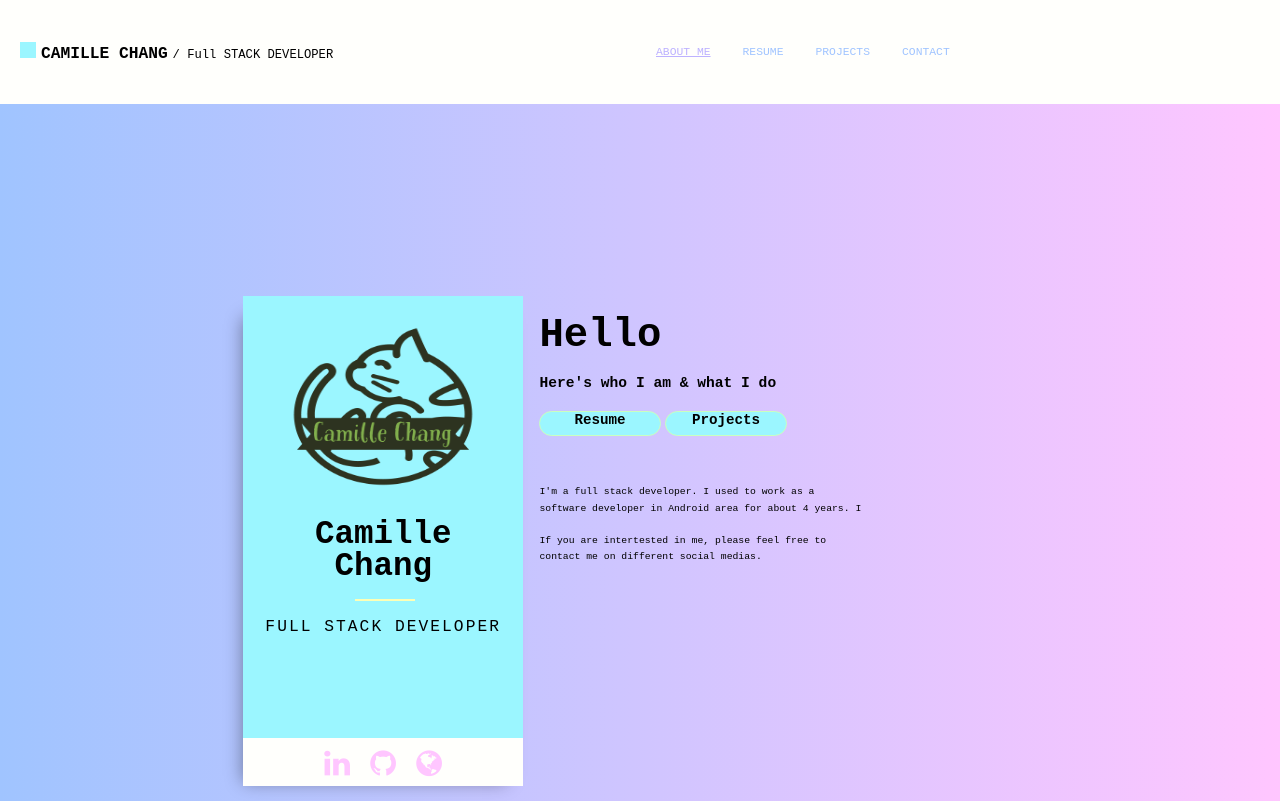
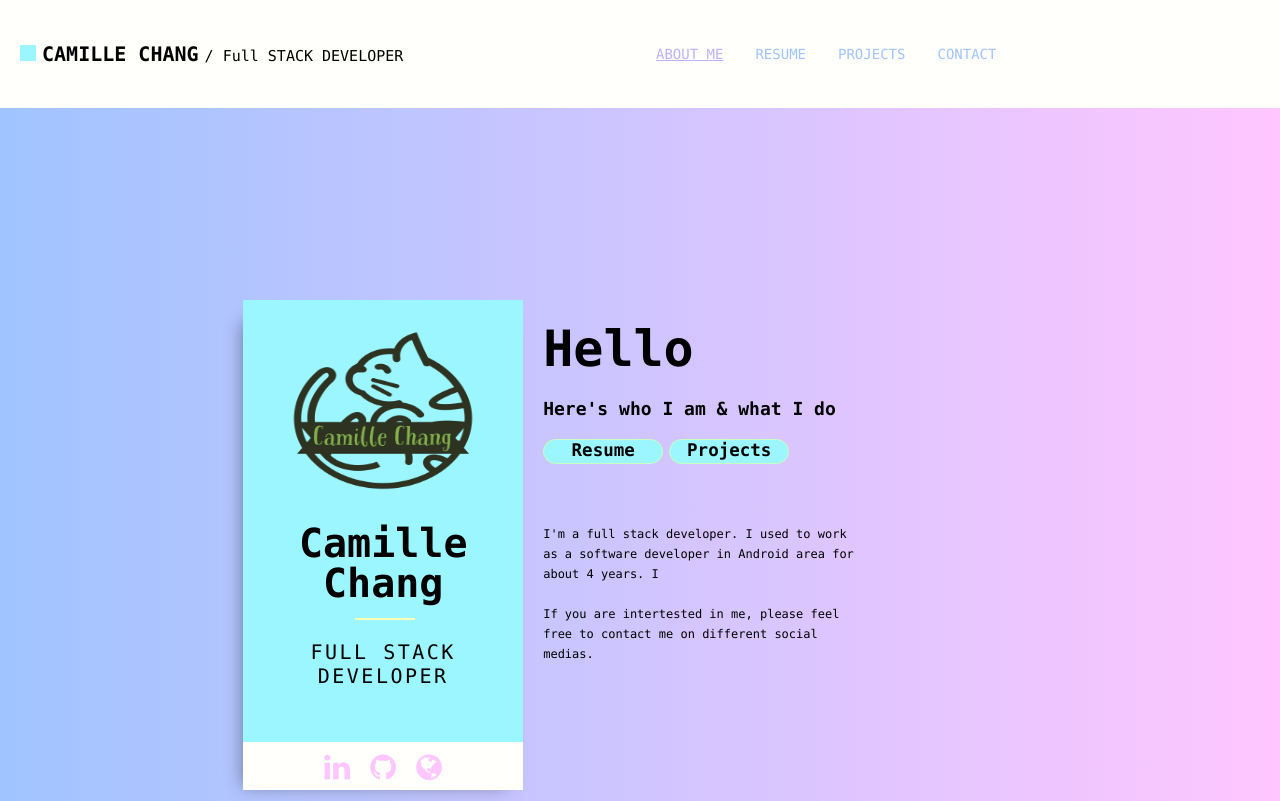
Before and after one commit to camillechang/project1v2, a plain HTML site: page index.html in a window 1280 px wide. Shown: the top 801 px of the page. Drawn offline with nearby package versions, Linux system fonts and the light colour scheme.

Commit message:
Update index.css

```diff
--- a/css/index.css
+++ b/css/index.css
@@ -7,7 +7,7 @@
   box-sizing: border-box;
   margin: 0;
   padding: 0;
-  font-family:  monospace;
+  font-family:  "Lucida Console", "Courier New", monospace;
 }
 
 html, body, .container {
```
